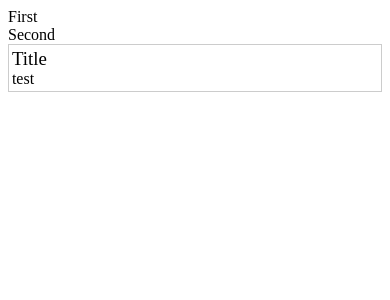
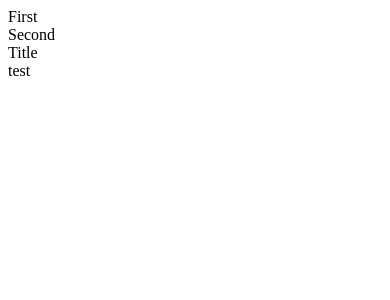
Before and after one commit to atav32/next-scratch, a Next.js app: page /localize in a window 390 px wide. Shown: the top 300 px of the page. Built offline with nearby package versions, Linux system fonts and the light colour scheme.

Commit message:
css modules

```diff
--- a/components/TextBox.js
+++ b/components/TextBox.js
@@ -1,6 +1,6 @@
 import {defineMessages, FormattedMessage} from 'react-intl';
 
-import './TextBox.scss';
+import style from './TextBox.scss';
 
 const messages = defineMessages({
   title: {
@@ -11,11 +11,11 @@ const messages = defineMessages({
 });
 
 const TextBox = ({text}) => (
-  <div className="TextBox">
-    <div className="title">
+  <div className={style.TextBox}>
+    <div className={style.title}>
       <FormattedMessage {...messages.title} />
     </div>
-    <div className="TextBox__text">{text}</div>
+    <div className={style.text}>{text}</div>
   </div>
 );
 
--- a/components/TextBox.scss
+++ b/components/TextBox.scss
@@ -1,6 +1,10 @@
 .TextBox {
   border: 1px solid #ccc;
   padding: 0.18em;
+
+  @media (max-width: 480px) {
+    color: #bb0000;
+  }
 
   .title {
     font-size: 1.18em;
--- a/next.config.js
+++ b/next.config.js
@@ -21,6 +21,8 @@ module.exports = withPlugins([
   withCSS(),
   [
     withSass,
-    {},
+    {
+      cssModules: true,
+    },
   ],
 ], config);
```
